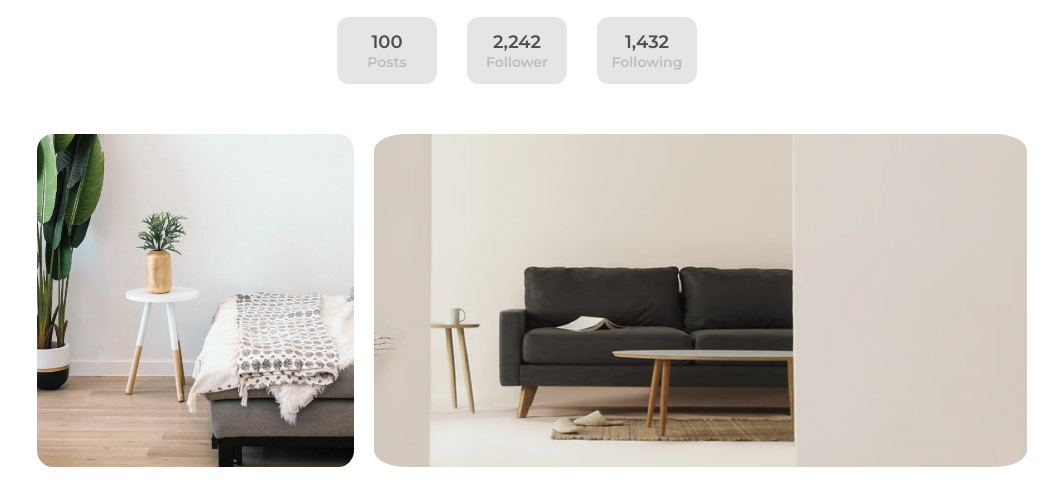
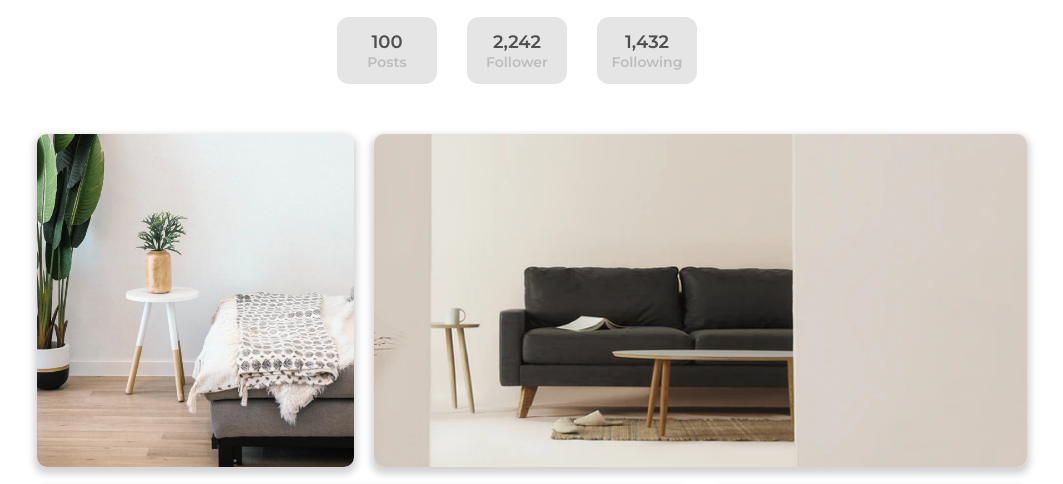
Before and after one commit to sneyderst94/my-gallery-page, a plain HTML site: page index.html in a window 1280 px wide. Shown: the part 277-761 px from the top of the page, without its empty margins (123-1186 px from the left). Drawn offline with Linux system fonts and the light colour scheme.

Commit message:
Add box shadow in .gallery images

```diff
--- a/styles.css
+++ b/styles.css
@@ -81,7 +81,10 @@ header img {
   object-fit: cover;
   width: 100%;
   height: 100%;
-  border-radius: 5%;
+  border-radius: 10px;
+  -webkit-box-shadow: 0px 4px 7px 3px rgba(211, 211, 211, 1);
+  -moz-box-shadow: 0px 4px 7px 3px rgba(211, 211, 211, 1);
+  box-shadow: 0px 4px 7px 3px rgba(211, 211, 211, 1);
 }
 
 .img1 {
```
